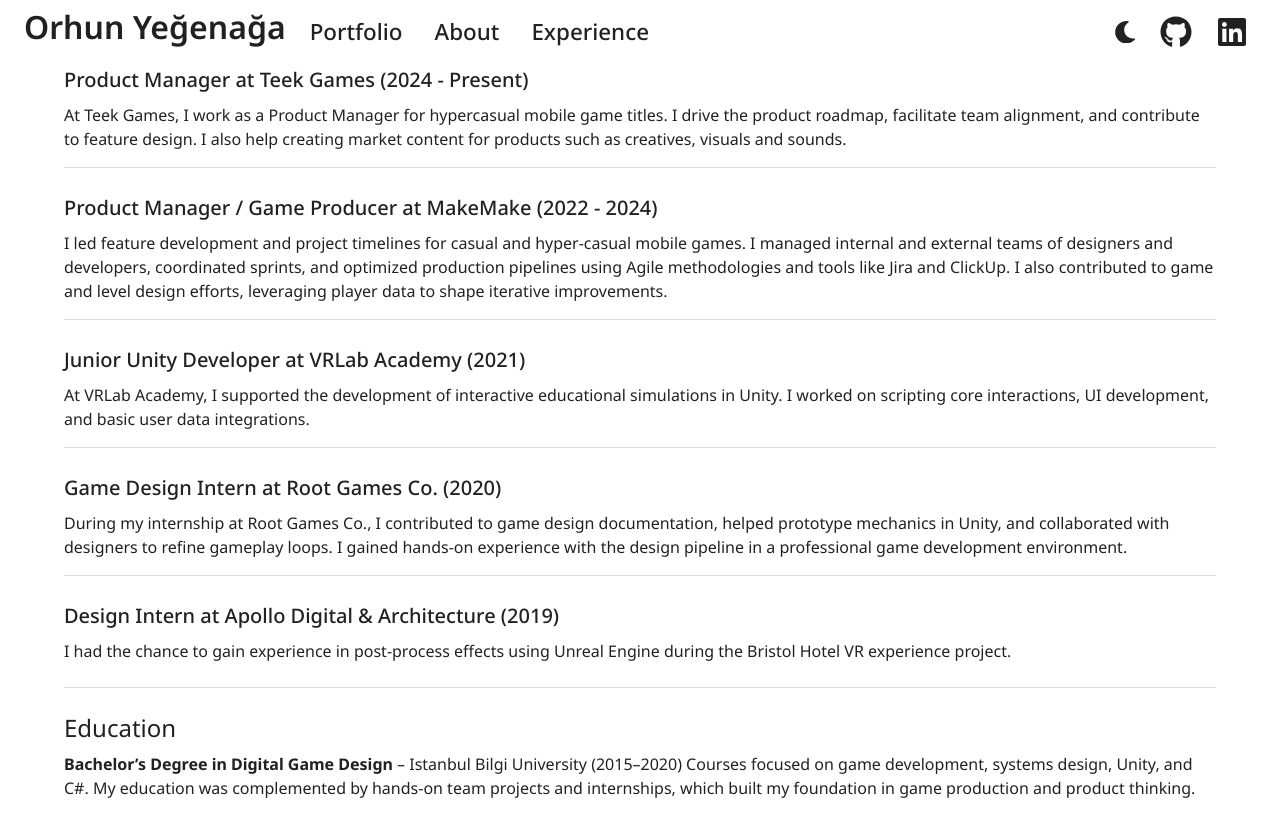
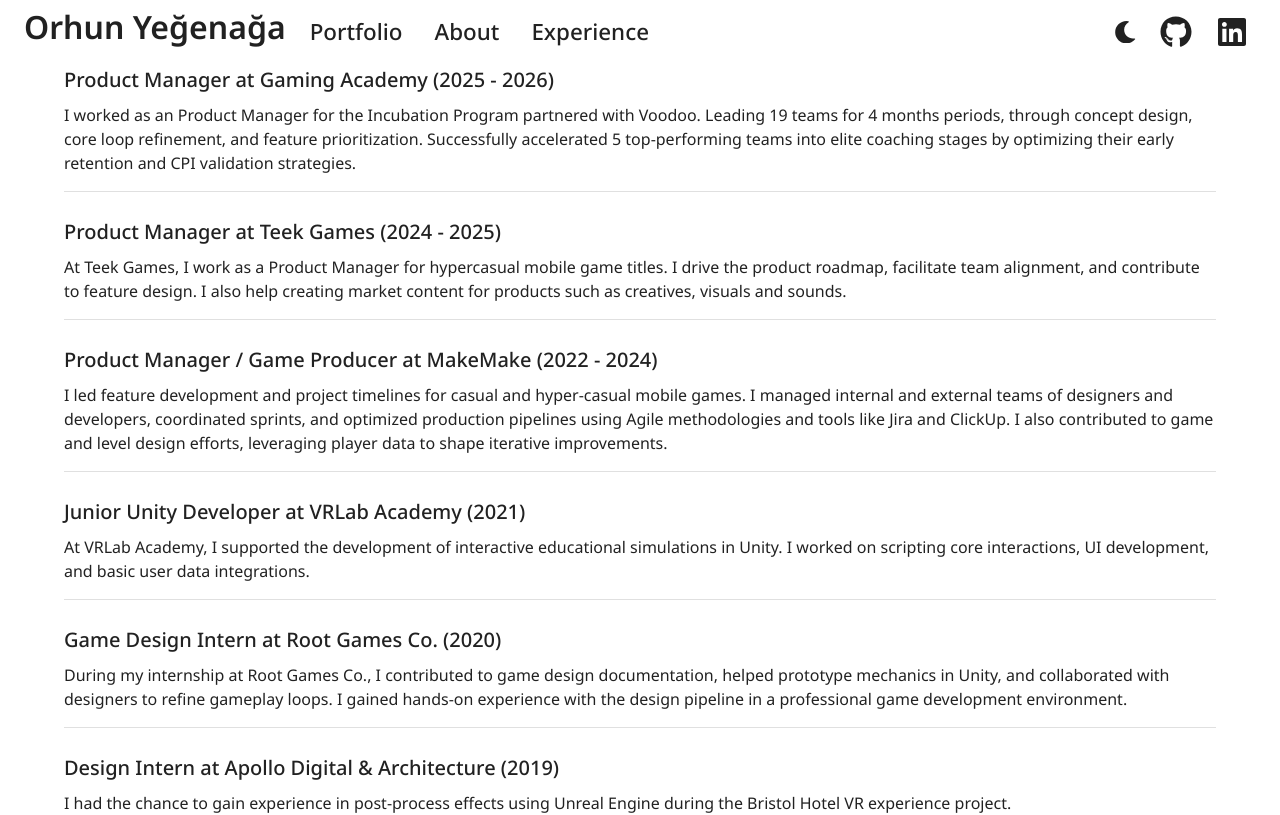
Before and after one commit to florhun/portfolio-website, a React (Create React App) app: page /experience in a window 1280 px wide. Shown: the top 815 px of the page. Built offline with nearby package versions, Linux system fonts and the light colour scheme; a web font is replaced by a local one.

Commit message:
Update Experience.jsx

```diff
--- a/src/pages/Experience.jsx
+++ b/src/pages/Experience.jsx
@@ -5,10 +5,22 @@
 const Experience = () => {
     return (
         <Container sx={{ mt: 4, mb: 4 }}>
+            {/* Gaming Academy */}
+            <Box sx={{ mt: 3 }}>
+                <Typography variant="h6" gutterBottom>
+                    Product Manager at Gaming Academy (2025 - 2026)
+                </Typography>
+                <Typography variant="body1" paragraph>
+                    I worked as an Product Manager for the Incubation Program partnered with Voodoo. Leading 19 teams for 4 months periods, through concept design, core loop refinement, and feature prioritization. Successfully accelerated 5 top-performing teams into elite coaching stages by optimizing their early retention and CPI validation strategies.
+                </Typography>
+            </Box>
+
+            <Divider sx={{ my: 2 }} />
+
             {/* Teek Games */}
             <Box sx={{ mt: 3 }}>
                 <Typography variant="h6" gutterBottom>
-                    Product Manager at Teek Games (2024 - Present)
+                    Product Manager at Teek Games (2024 - 2025)
                 </Typography>
                 <Typography variant="body1" paragraph>
                     At Teek Games, I work as a Product Manager for hypercasual mobile game titles. I drive the product roadmap, facilitate team alignment, and contribute to feature design. I also help creating market content for products such as creatives, visuals and sounds.
```
